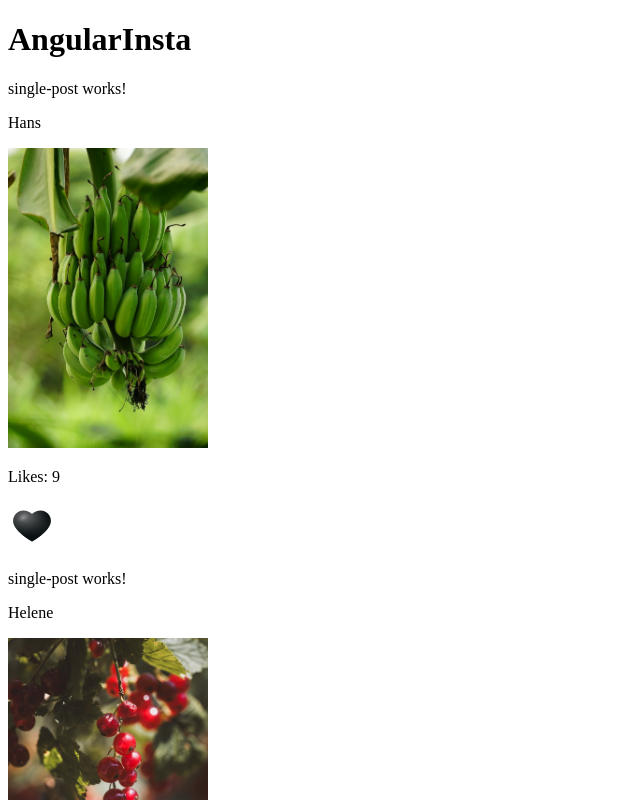
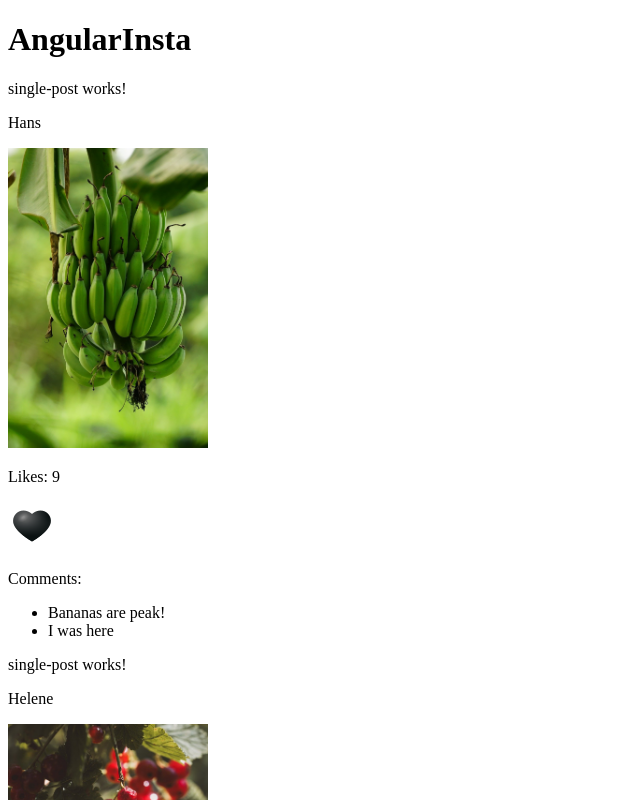
Before and after one commit to JoshuaBrunke/AngularInsta, an Angular app in the folder AngularInsta/: page / in a window 1280 px wide. Shown: the top 800 px of the page, without its empty margins (0-640 px from the left). Built offline with nearby package versions, Linux system fonts and the light colour scheme.

Commit message:
Added comment display

```diff
--- a/AngularInsta/src/app/main-page/main-page.component.ts
+++ b/AngularInsta/src/app/main-page/main-page.component.ts
@@ -7,7 +7,7 @@ export interface Posts {
   image: string;
   likes: number;
   isLiked: boolean;
-  comments: string[];
+  comments?: string[];
 }
 
 @Component({
--- a/AngularInsta/src/app/main-page/single-post/single-post.component.html
+++ b/AngularInsta/src/app/main-page/single-post/single-post.component.html
@@ -7,4 +7,10 @@
         <img class ="like-button" src="../assets/img/heart-red.png" alt="Like" (click)="likePost(singlepost)" />
     } @else {
     <img class ="like-button" src="../assets/img/heart-black.png" alt="Like" (click)="likePost(singlepost)" />
+    <p>Comments:</p>
+    <ul>
+    @for(comment of singlepost.comments; track comment) {
+        <li>{{comment}}</li>
+    }
+    </ul>
 }
```
